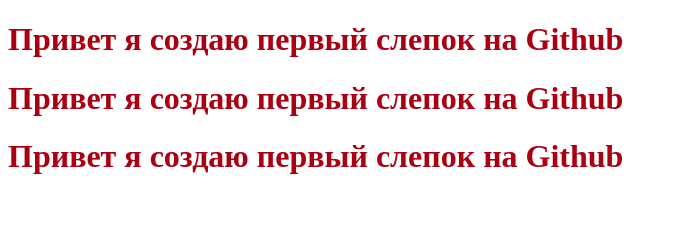
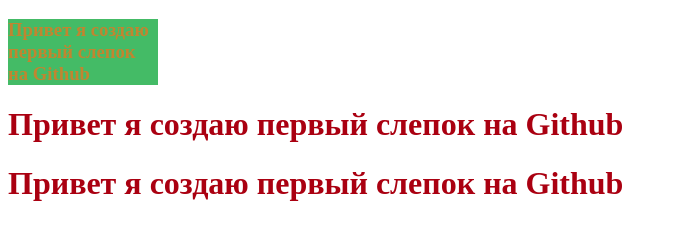
Before and after one commit to Omendrive/firstSite, a plain HTML site: page index.html in a window 1280 px wide. Shown: the whole page, without its empty margins (0-677 px from the left). Drawn offline with Linux system fonts and the light colour scheme.

Commit message:
add new style thirdBranch

```diff
--- a/css/style.css
+++ b/css/style.css
@@ -4,3 +4,9 @@
 h2 {
 	color: #26A8DA;
 }
+h3 {
+	display: block;
+	width: 150px;
+	color: #C18530;
+	background-color: #4B6;
+}
--- a/index.html
+++ b/index.html
@@ -6,7 +6,7 @@
 	<link rel="stylesheet" href="css/style.css">
 </head>
 <body>
-	<h1>Привет я создаю первый слепок на Github</h1>
+	<h3>Привет я создаю первый слепок на Github</h3>
 	<h1>Привет я создаю первый слепок на Github</h1>
 	<h1>Привет я создаю первый слепок на Github</h1>
 </body>
```
